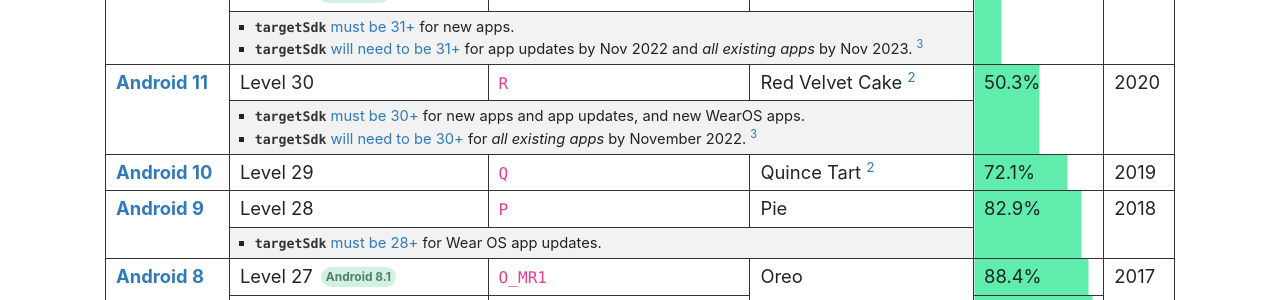
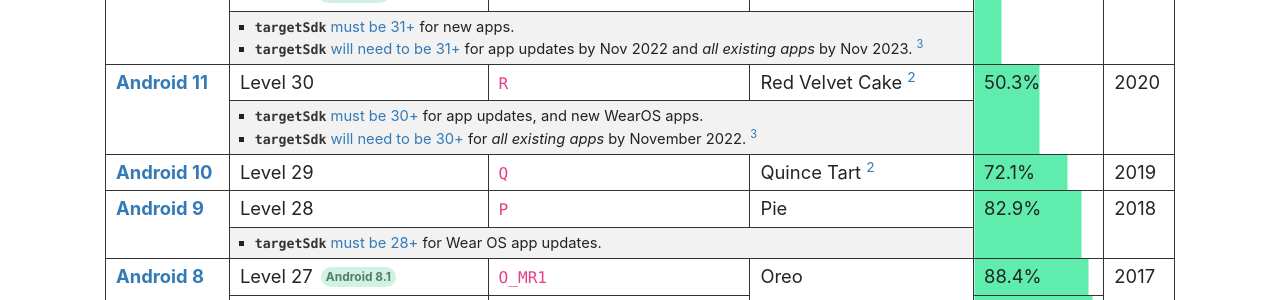
Before and after one commit to ebelinski/apilevels, a Jekyll site: the page built from index.md, in a window 1280 px wide and 900 px high. Shown: the part 402-702 px from the top of the window. Built offline with Jekyll 4.4.1, drawn with Linux system fonts in a browser that asks for light colours; comment, search, counter and statistics services are not loaded.

Commit message:
Small fix.

```diff
--- a/index.md
+++ b/index.md
@@ -77,7 +77,7 @@
   </tr>
   <tr class="table-notes"><td colspan="3">
     <ul>
-      <li><code>targetSdk</code> <a href="https://developer.android.com/google/play/requirements/target-sdk">must be 30+</a> for new apps and app updates, and new WearOS apps.</li>
+      <li><code>targetSdk</code> <a href="https://developer.android.com/google/play/requirements/target-sdk">must be 30+</a> for app updates, and new WearOS apps.</li>
       <li><code>targetSdk</code> <a href="https://support.google.com/googleplay/android-developer/answer/11926878">will need to be 30+</a> for <i>all existing apps</i> by November 2022. <sup id="fnref:3"><a href="#fn:3" class="footnote">3</a></sup></li>
     </ul>
   </td></tr>
```
